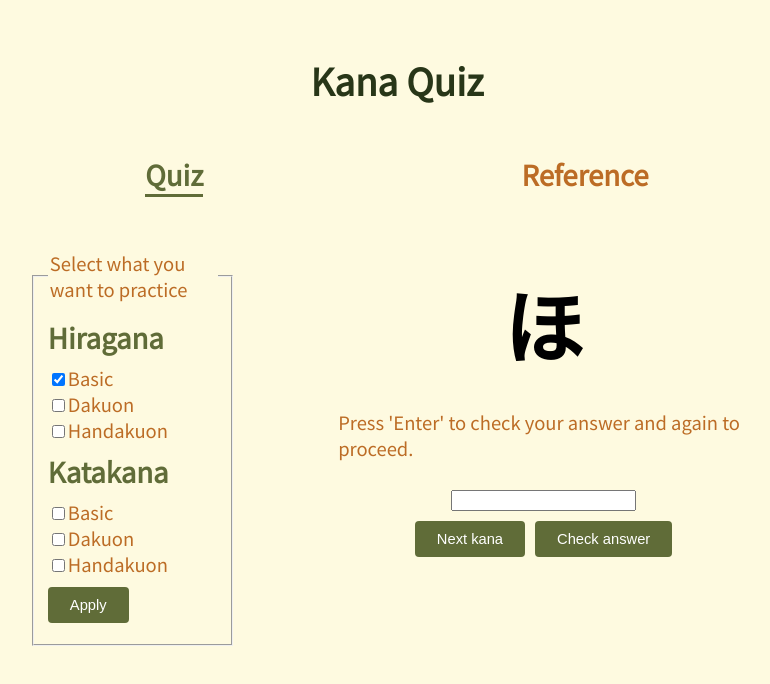
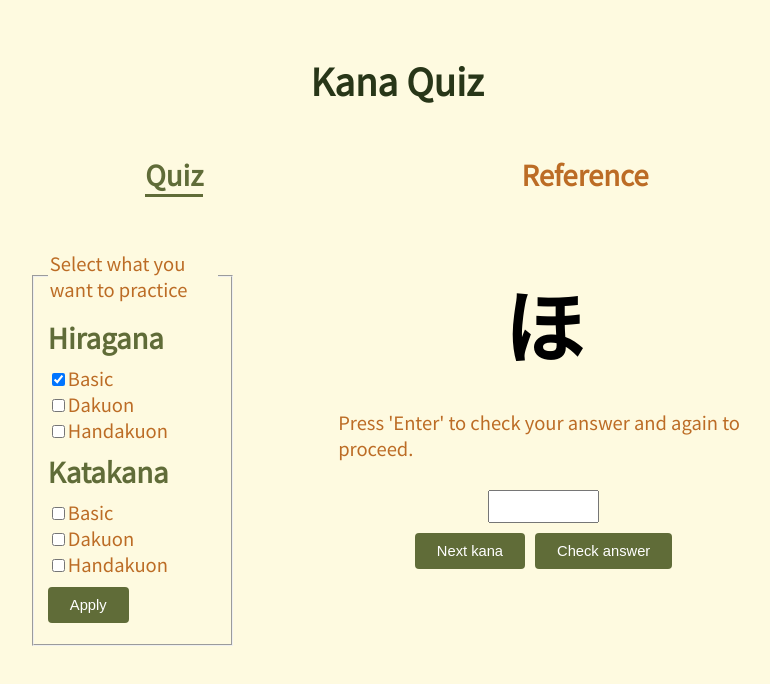
Before and after one commit to perezc52/kana-quiz, a React (Vite) app: page / in a window 1280 px wide. Shown: the top 684 px of the page, without its empty margins (243-1013 px from the left). Built offline with nearby package versions, Linux system fonts and the light colour scheme.

Commit message:
fixed empty bug, improved input

```diff
--- a/src/App.css
+++ b/src/App.css
@@ -91,6 +91,11 @@ label input[type="checkbox"]:checked {
   border-color: #bc6c25;
 }
 
+button:disabled {
+  cursor: not-allowed;
+  color: lightgrey;
+}
+
 /* Quiz */
 .quiz {
   padding: 15px;
@@ -112,6 +117,13 @@ label input[type="checkbox"]:checked {
   font-size: 80px;
   margin: 0;
   color: black;
+}
+
+.quiz-input {
+  text-align: center;
+  font-size: 1.25rem;
+  font-weight: 700;
+  width: 25%;
 }
 
 /* Reference */
--- a/src/components/Options.jsx
+++ b/src/components/Options.jsx
@@ -100,7 +100,7 @@ function Options(props) {
                     Handakuon
                 </label>
             </div>
-            <button className="apply btn" type="submit">Apply</button>
+            <button disabled={Object.values(checkedItems).every(el => el === false)} className="apply btn" type="submit">Apply</button>
         </fieldset>
       </form>
     )
--- a/src/components/Quiz.jsx
+++ b/src/components/Quiz.jsx
@@ -79,7 +79,8 @@ function Quiz(props) {
                   ref={inputRef}
                   value={inputValue}
                   onKeyDown={handleKeyPress}
-                  onChange={handleInputChange} />
+                  onChange={handleInputChange}
+                  className="quiz-input" />
                 <div className="quiz-buttons">
                   <button
                     className="btn"
```
